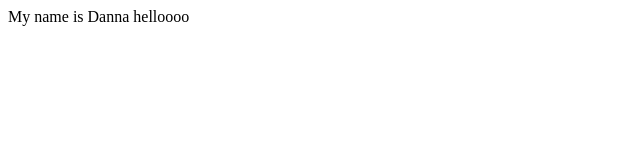
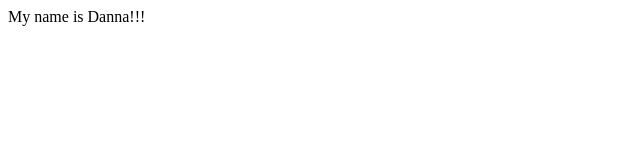
Before and after one commit to dmramirez22/first-github-project-, a plain HTML site: page index.html in a window 1280 px wide. Shown: the full height of the page, 0-640 px from the left. Drawn offline with Linux system fonts and the light colour scheme.

Commit message:
emphasize the name

```diff
--- a/index.html
+++ b/index.html
@@ -6,6 +6,6 @@
     <title>Document</title>
 </head>
 <body>
-    My name is Danna helloooo
+    My name is Danna!!!
 </body>
 </html>
```
Also changed, not shown: about.html (deleted).
